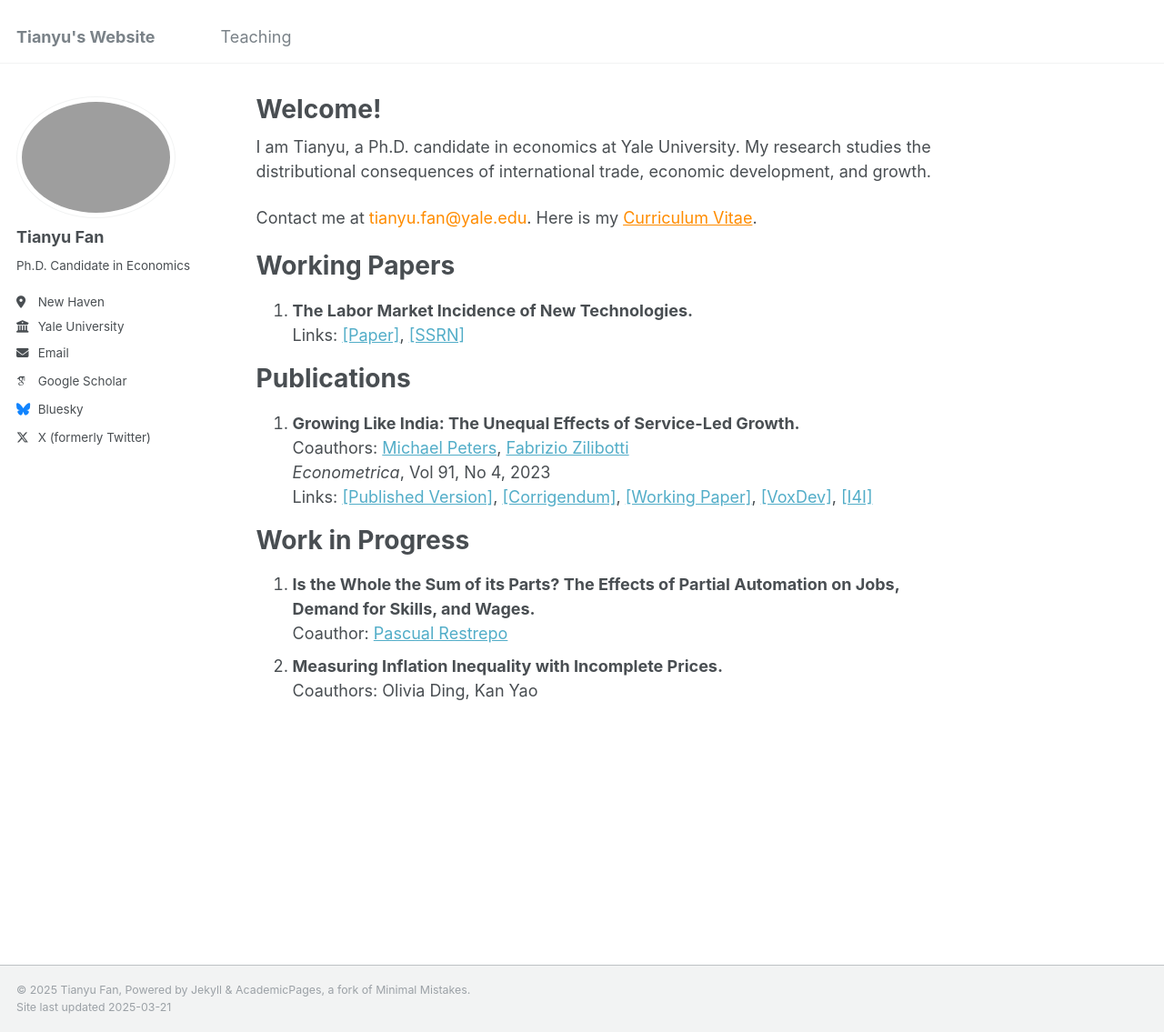
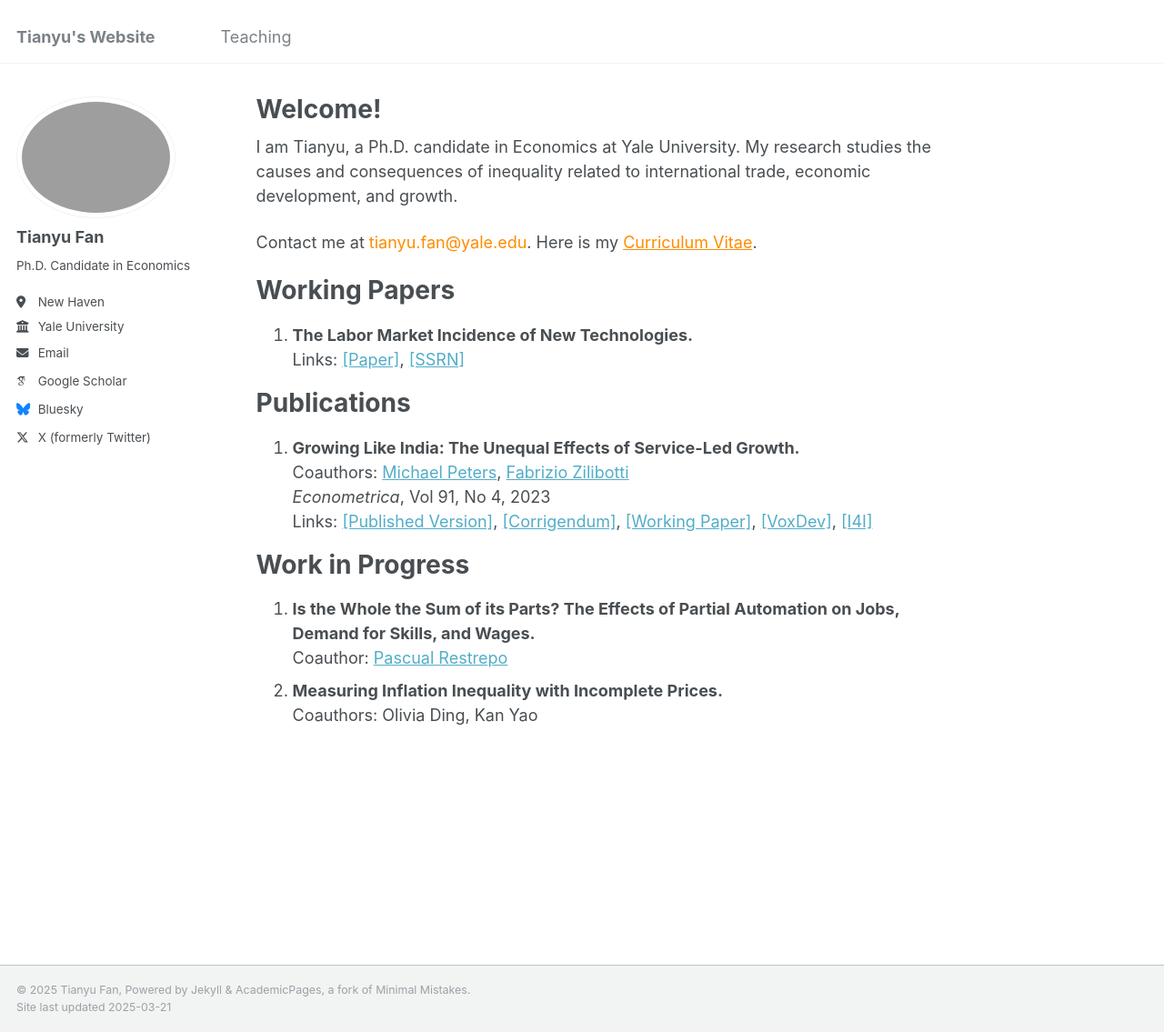
Before and after one commit to tianyufan-econ/tianyufan-econ.github.io, a Jekyll site: the page built from _pages/about.md, in a window 1280 px wide and 1135 px high. Shown: the whole window at 91% size. Built offline with Jekyll 4.4.1, drawn with Linux system fonts in a browser that asks for light colours; some web fonts are replaced.

Commit message:
Update about.md

```diff
--- a/_pages/about.md
+++ b/_pages/about.md
@@ -7,7 +7,7 @@ redirect_from:
   - /about.html
 ---
 
-I am Tianyu, a Ph.D. candidate in economics at Yale University. My research studies the distributional consequences of international trade, economic development, and growth.
+I am Tianyu, a Ph.D. candidate in Economics at Yale University. My research studies the causes and consequences of inequality related to international trade, economic development, and growth.
 
 Contact me at <span style="color: darkorange;">tianyu.fan@yale.edu</span>. Here is my <a href="/files/CV_FAN_Tianyu.pdf" style="color: darkorange;">Curriculum Vitae</a>.
 
```
